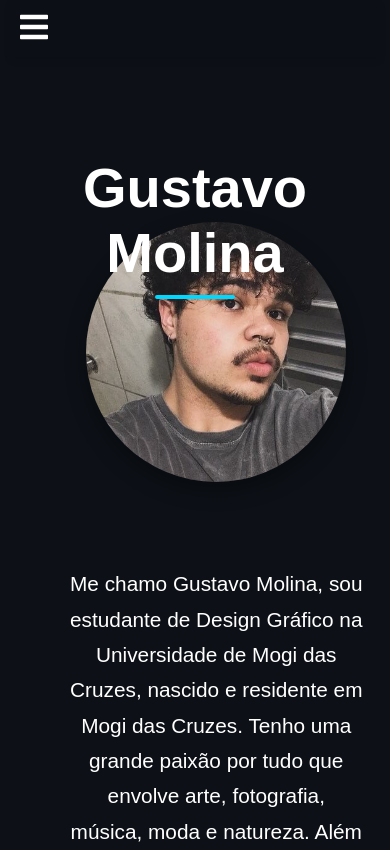
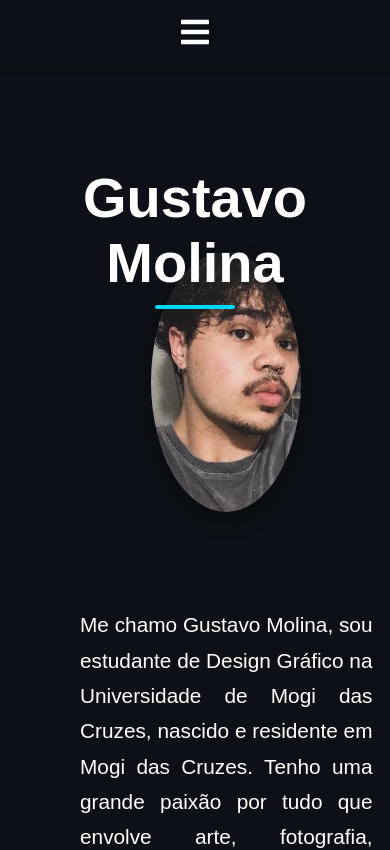
Before and after one commit to biondi06/portifolio, a React (Create React App) app: page /about in a window 390 px wide. Shown: the top 850 px of the page. Built offline with nearby package versions, Linux system fonts and the light colour scheme.

Commit message:
ajustes dnv

```diff
--- a/src/styles.css
+++ b/src/styles.css
@@ -10,9 +10,10 @@
 body {
   margin: 0;
   padding: 0;
-  font-family: 'Poppins', sans-serif; /* Fonte moderna */
-  background-color: var(--primary-bg); /* Fundo da página */
-  color: var(--primary-text); /* Texto principal branco */
+  font-family: 'Poppins', sans-serif;
+  background-color: var(--primary-bg);
+  color: var(--primary-text);
+  min-height: 100vh;
   display: flex;
   flex-direction: column;
 }
@@ -25,48 +26,44 @@ a {
 }
 
 a:hover {
-  color: var(--hover-pink); /* Rosa ao passar o mouse */
+  color: var(--hover-pink);
 }
 
 /* Menu de navegação */
 .navbar {
-  background: rgba(13, 17, 23, 0.9); /* Fundo escuro com opacidade */
+  background: rgba(13, 17, 23, 0.8); /* Fundo escuro com opacidade */
   box-shadow: 0 4px 6px rgba(0, 0, 0, 0.1);
-  backdrop-filter: blur(8px); /* Desfoque no fundo */
-  padding: 10px 0;
+  backdrop-filter: blur(8px);
+  text-align: center;
+  padding: 15px 0;
   position: sticky;
   top: 0;
   z-index: 10;
-  display: flex;
-  justify-content: space-between;
-  align-items: center;
 }
 
-/* Ícone do menu hambúrguer no mobile */
+/* Ícone do menu hamburguer (visível apenas no mobile) */
 .hamburger-menu {
   display: none;
   cursor: pointer;
   font-size: 2rem;
   color: var(--primary-text);
-  padding-right: 20px;
 }
 
-/* Menu visível no desktop */
+/* Menu de navegação visível por padrão no desktop */
 .nav-list {
   display: flex;
   justify-content: center;
   align-items: center;
   list-style: none;
   padding: 0;
-  margin: 0;
 }
 
-/* Ajustes nos itens do menu */
 .nav-list li {
-  margin: 0 15px;
+  margin: 0 20px;
   position: relative;
 }
 
+/* Adiciona um ponto antes de cada link */
 .nav-list li::before {
   content: "•";
   color: var(--highlight-cyan);
@@ -79,8 +76,10 @@ a:hover {
 
 .nav-list a {
   font-size: 1.2rem;
+  color: var(--primary-text);
   padding: 10px 15px;
-  color: var(--primary-text);
+  position: relative;
+  overflow: hidden;
   transition: all 0.3s ease;
 }
 
@@ -107,119 +106,67 @@ a:hover {
 
 /* Responsividade para mobile */
 @media (max-width: 768px) {
-  /* Exibe o menu hambúrguer no mobile */
   .hamburger-menu {
     display: block;
   }
 
-  /* Menu escondido no mobile por padrão */
   .nav-list {
     display: none;
     flex-direction: column;
     background-color: var(--primary-bg);
     position: absolute;
-    top: 50px;
+    top: 60px;
     width: 100%;
-    padding: 20px 0;
+    padding: 10px 0;
     box-shadow: 0 8px 16px rgba(0, 0, 0, 0.3);
-    z-index: 100;
   }
 
-  /* Exibe o menu no mobile quando aberto */
   .nav-list.open {
     display: flex;
   }
 
   .nav-list li {
-    margin: 15px 0;
+    margin: 10px 0;
   }
 
   .nav-list a {
     font-size: 1.5rem;
     padding: 15px 30px;
+  }
+
+  /* Ajustes visuais para evitar sobreposição de informações */
+  .about-content, .section-content {
+    padding: 20px;
+  }
+
+  .name {
+    font-size: 2.2rem;
+    margin-bottom: 15px;
     text-align: center;
   }
 
-  .navbar {
-    padding: 10px;
+  .about-details, .section-details {
+    margin-bottom: 20px;
+    text-align: justify;
   }
 
-  /* Ajustes no layout de seções */
-  section {
-    padding: 40px 20px;
-    margin: 10px;
+  .about-image img {
+    width: 100%;
+    max-width: 150px; /* Reduz o tamanho da imagem no mobile */
+    margin: 0 auto;
+    display: block;
+    border-radius: 50%;
+    margin-bottom: 15px;
   }
 
-  /* Ajuste do tamanho da fonte do nome e das frases dinâmicas */
-  .name {
-    font-size: 2.5rem;
+  /* Adiciona espaçamento entre seções para evitar sobreposição */
+  section {
+    margin-bottom: 30px;
   }
 
+  /* Ajuste para frases dinâmicas */
   .dynamic-phrase {
-    font-size: 1.4rem;
-  }
-
-  /* Garantindo que o conteúdo fique centralizado e espaçado */
-  body {
-    padding: 0 10px;
+    font-size: 1.2rem;
+    text-align: center;
   }
 }
-
-/* Seções */
-section {
-  padding: 60px 0;
-  margin: 20px;
-  background: linear-gradient(135deg, var(--primary-bg), #0a0f1b);
-  border-radius: 15px;
-  box-shadow: 0 8px 16px rgba(0, 0, 0, 0.2);
-  backdrop-filter: blur(10px);
-  transition: all 0.3s ease;
-}
-
-section:hover {
-  box-shadow: 0 12px 24px rgba(0, 0, 0, 0.3);
-}
-
-/* Estilo do nome com gradiente */
-.name {
-  font-size: 3.5rem;
-  font-weight: bold;
-  background: linear-gradient(90deg, var(--highlight-cyan), var(--hover-pink));
-  background-clip: text;
-  -webkit-background-clip: text;
-  color: transparent;
-  margin-bottom: 15px;
-  opacity: 0;
-  animation: fadeInDown 1.5s ease-out forwards;
-}
-
-/* Estilo das frases dinâmicas */
-.dynamic-phrase {
-  font-size: 1.8rem;
-  color: var(--primary-text);
-  margin-top: 0;
-  animation: fadeInUp 1s ease-out forwards;
-}
-
-/* Animações */
-@keyframes fadeInDown {
-  0% {
-    opacity: 0;
-    transform: translateY(-30px);
-  }
-  100% {
-    opacity: 1;
-    transform: translateY(0);
-  }
-}
-
-@keyframes fadeInUp {
-  0% {
-    opacity: 0;
-    transform: translateY(30px);
-  }
-  100% {
-    opacity: 1;
-    transform: translateY(0);
-  }
-}
```
